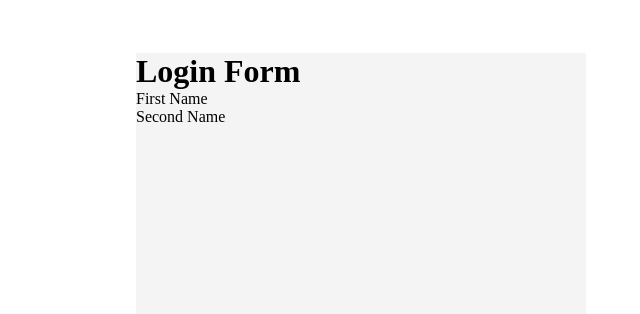
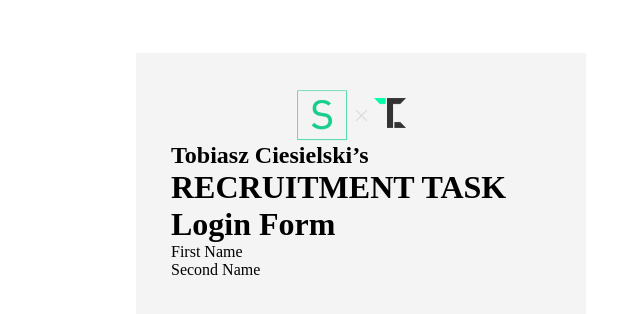
Before and after one commit to tobiaszciesielski/recruitment-task, a React (Create React App) app in the folder frontend/: page / in a window 1280 px wide. Shown: the part 122-436 px from the top of the page, without its empty margins (279-919 px from the left). Built offline with nearby package versions, Linux system fonts and the light colour scheme.

Commit message:
Added Logos to form

```diff
--- /dev/null
+++ b/frontend/src/components/atoms/FormTitle.tsx
@@ -0,0 +1,15 @@
+import React from 'react';
+import styled from 'styled-components';
+
+const StyledFormTitle = styled.div`
+  width: 100%;
+`;
+
+const FormTitle = () => (
+  <StyledFormTitle>
+    <h2>Tobiasz Ciesielski’s</h2>
+    <h1>RECRUITMENT TASK</h1>
+  </StyledFormTitle>
+);
+
+export default FormTitle;
--- /dev/null
+++ b/frontend/src/components/atoms/Logos.tsx
@@ -0,0 +1,58 @@
+import React from 'react';
+import styled from 'styled-components';
+import synapsi from '../../assets/synapsi.png';
+import tcies from '../../assets/tcies.png';
+
+const StyledLogos = styled.div`
+  width: 100%;
+  display: flex;
+  justify-content: center;
+  align-items: center;
+
+  .synapsi-img,
+  .tcies-img-wrapper {
+    width: 54px;
+  }
+
+  .tcies-img {
+    width: 32px;
+  }
+`;
+
+const X = styled.span`
+  position: relative;
+  width: 15px;
+  height: 15px;
+  margin: 0 5px;
+
+  ::before,
+  ::after {
+    content: '';
+    position: absolute;
+    width: 15px;
+    height: 1px;
+    background-color: ${({ theme }) => theme.outline};
+    top: 50%;
+    left: 0%;
+  }
+
+  ::before {
+    transform: rotate(45deg);
+  }
+
+  ::after {
+    transform: rotate(135deg);
+  }
+`;
+
+const Logos = () => (
+  <StyledLogos>
+    <img className="synapsi-img" src={synapsi} alt="synapsi-logo" />
+    <X />
+    <div className="tcies-img-wrapper">
+      <img className="tcies-img" src={tcies} alt="tcies-logo" />
+    </div>
+  </StyledLogos>
+);
+
+export default Logos;
--- /dev/null
+++ b/frontend/src/components/molecules/FormHeader.tsx
@@ -0,0 +1,16 @@
+import React from 'react';
+import styled from 'styled-components';
+import Logos from '../atoms/Logos';
+import FormTitle from '../atoms/FormTitle';
+
+const StyledFormHeader = styled.div`
+  width: 100%;
+`;
+
+const FormHeader = () => (
+  <StyledFormHeader>
+    <Logos />
+    <FormTitle />
+  </StyledFormHeader>
+);
+export default FormHeader;
--- a/frontend/src/components/templates/Layout.tsx
+++ b/frontend/src/components/templates/Layout.tsx
@@ -1,13 +1,17 @@
 import React, { ReactChildren, ReactChild } from 'react';
 import styled from 'styled-components';
 import GlobalStyles from '../../styles/global';
+import FormHeader from '../molecules/FormHeader';
 
 const FormWrapper = styled.div`
+  display: flex;
+  flex-direction: column;
   width: 100%;
   max-width: 450px;
   height: 100%;
   max-height: 450px;
   background: ${(props) => props.theme.grey};
+  padding: 35px;
 `;
 
 interface LayoutProps {
@@ -17,7 +21,10 @@ interface LayoutProps {
 const Layout = ({ children }: LayoutProps) => (
   <>
     <GlobalStyles />
-    <FormWrapper>{children}</FormWrapper>
+    <FormWrapper>
+      <FormHeader />
+      {children}
+    </FormWrapper>
   </>
 );
 
--- a/frontend/src/styles/theme.ts
+++ b/frontend/src/styles/theme.ts
@@ -1,10 +1,11 @@
 export type ThemeType = typeof theme; // This is the type definition for my theme object.
 
 const theme = {
-  primary: 'rbga(0, 0, 0, 0.8)',
-  secondary: 'rbga(0, 0, 0, 0.6)',
+  primary: 'rgba(0, 0, 0, 0.8);',
+  secondary: 'rgba(0, 0, 0, 0.6);',
   touch: '#1FCE8B',
   grey: '#F4F4F4',
+  outline: '#D7D7D7',
   background: '#FFF',
 };
 
```
Also changed, not shown: frontend/src/assets/synapsi.png (added), frontend/src/assets/tcies.png (added).
